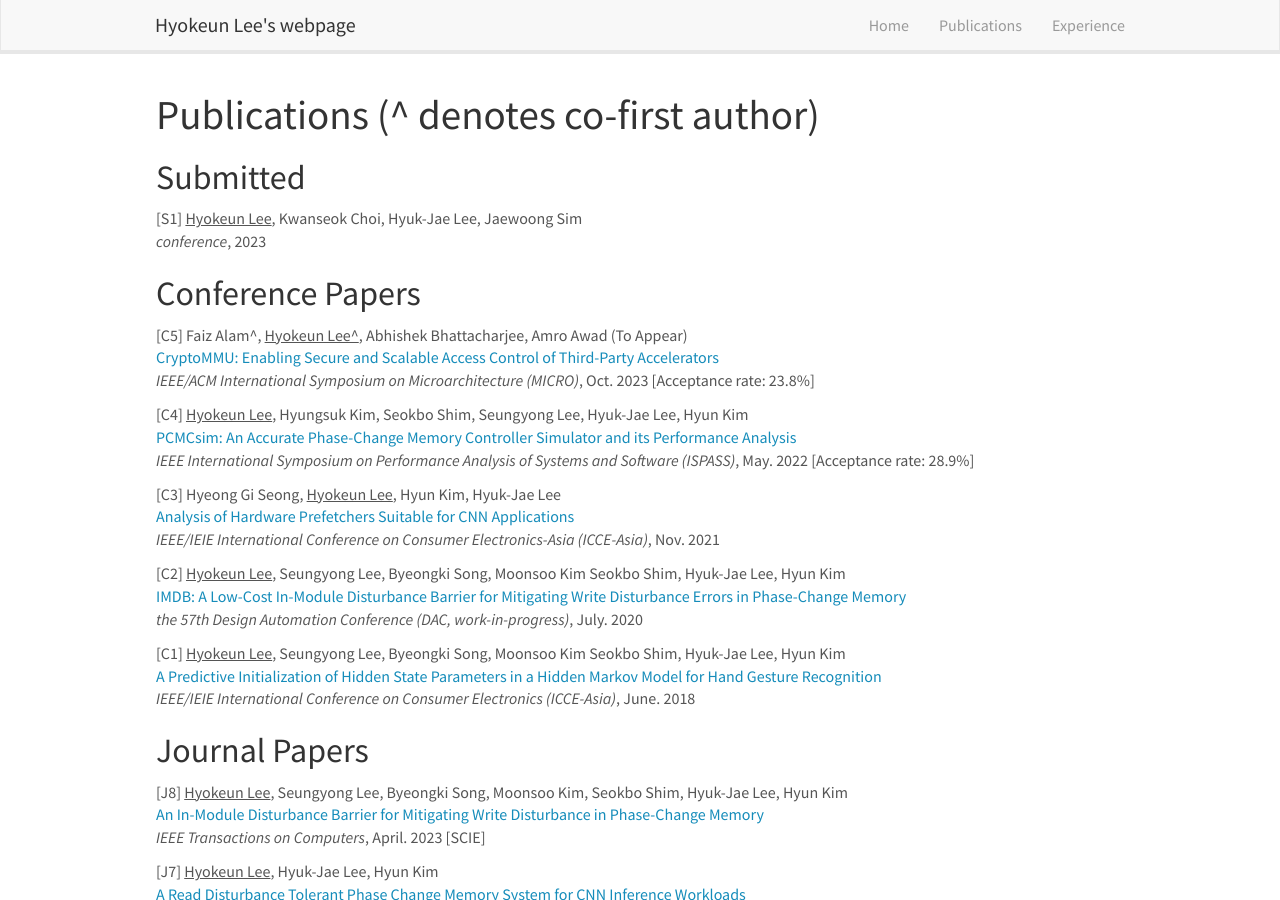
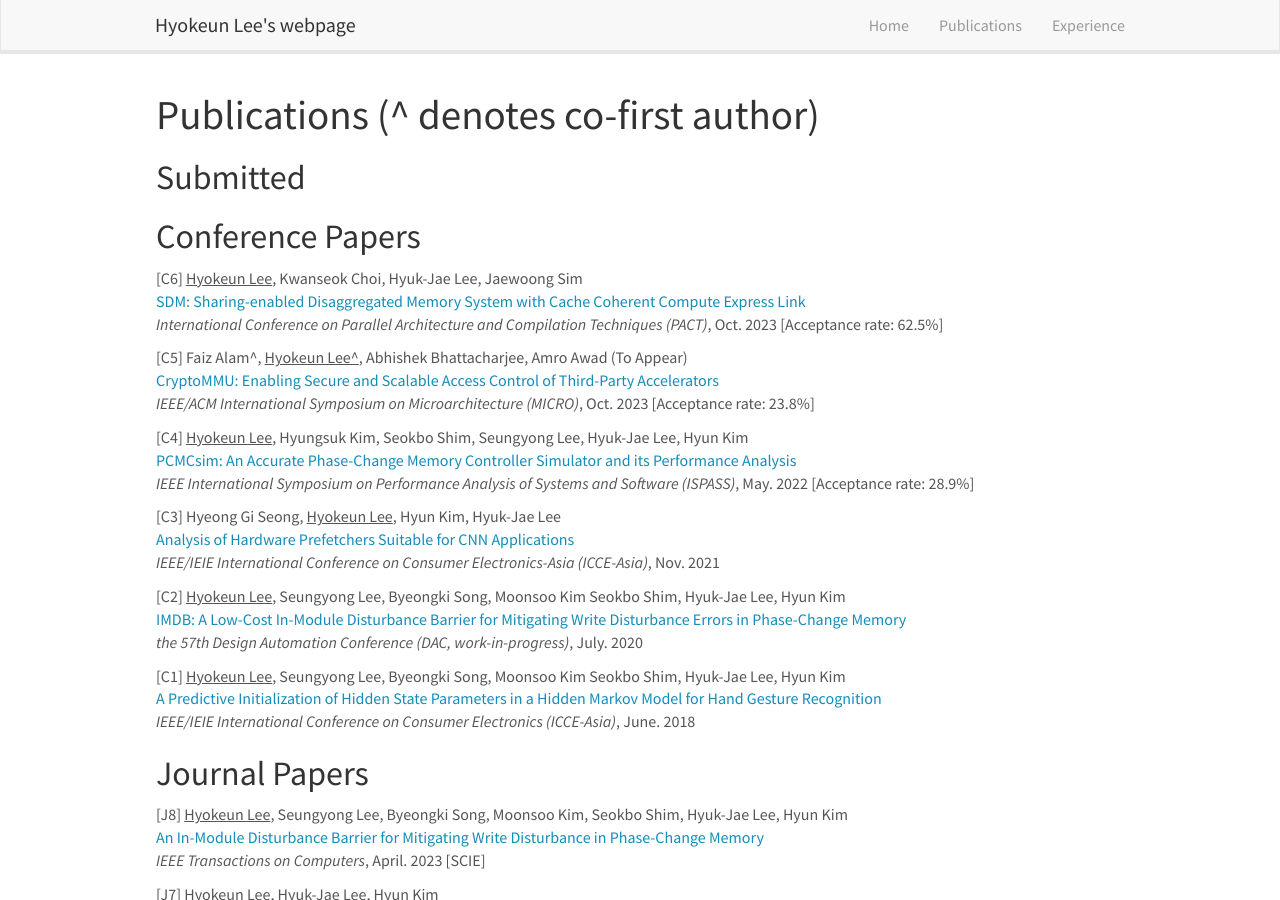
Before and after one commit to La-tale/sms.github.io, a Jekyll site: the page built from _pages/publications.md, in a window 1280 px wide and 900 px high. Built offline with Jekyll 4.4.1, drawn with Linux system fonts in a browser that asks for light colours; nearby versions of some CDN libraries.

Commit message:
updated publist

```diff
--- a/_data/news.yml
+++ b/_data/news.yml
@@ -1,5 +1,8 @@
+- date: August 2023
+  headline: "One paper is accepted at PACT 2023!"
+
 - date: July 2023
-  headline: "One paper is accepted by MICRO 2023!"
+  headline: "One paper is accepted at MICRO 2023!"
 
 - date: July 2022
   headline: "One paper is accepted by IEEE Transactions on Computers!"
--- a/_data/publist_conference.yml
+++ b/_data/publist_conference.yml
@@ -1,3 +1,13 @@
+- title: "SDM: Sharing-enabled Disaggregated Memory System with Cache Coherent Compute Express Link"
+  label: "[C6]"
+  image:
+  description:
+  authors: <u>Hyokeun Lee</u>, Kwanseok Choi, Hyuk-Jae Lee, Jaewoong Sim
+  issue: International Conference on Parallel Architecture and Compilation Techniques (PACT)
+  year: Oct. 2023
+  tier: "[Acceptance rate: 62.5%]"
+  highlight: 1
+
 - title: "CryptoMMU: Enabling Secure and Scalable Access Control of Third-Party Accelerators"
   label: "[C5]"
   image:
@@ -7,7 +17,6 @@
   year: Oct. 2023
   tier: "[Acceptance rate: 23.8%]"
   highlight: 1
-
 
 - title: "PCMCsim: An Accurate Phase-Change Memory Controller Simulator and its Performance Analysis"
   label: "[C4]"
--- a/_pages/experience.md
+++ b/_pages/experience.md
@@ -31,7 +31,7 @@ permalink: /experience/
   - Development of an in-house simulation platform for CXL memory devices
   - Characterizing the detailed performance of the CXL-attached system under various scenarios
   - Sponsor: SK Hynix, South Korea (Feb. 2022 - Jan. 2023)
-  - Related publications: [S1]
+  - Related publications: [C6]
   - Role: Research participant
 
 - **Development of Open Convergence Memory Solution and Platform for Next-Generation Memories**
--- a/_pages/publications.md
+++ b/_pages/publications.md
@@ -10,11 +10,12 @@ permalink: /publications/
 # Publications (^ denotes co-first author)
 
 ## Submitted
+<!--
 {% for publi in site.data.publist_submit %}
   {{ publi.label }} {{ publi.authors }} <br />
   <em>{{ publi.issue }}</em>, {{ publi.year }}
 {% endfor %}
-
+-->
 
 ## Conference Papers
 {% for publi in site.data.publist_conference %}
```
Also changed, not shown: 6 other files.
